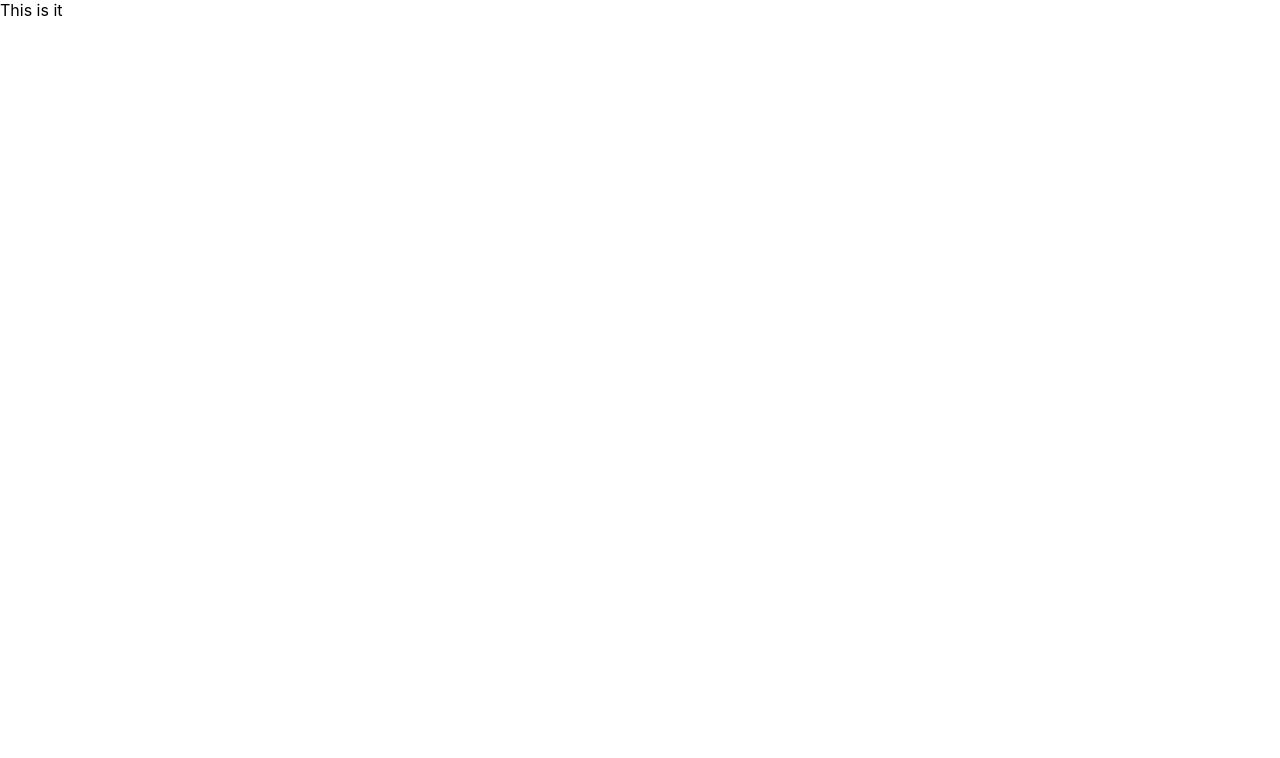
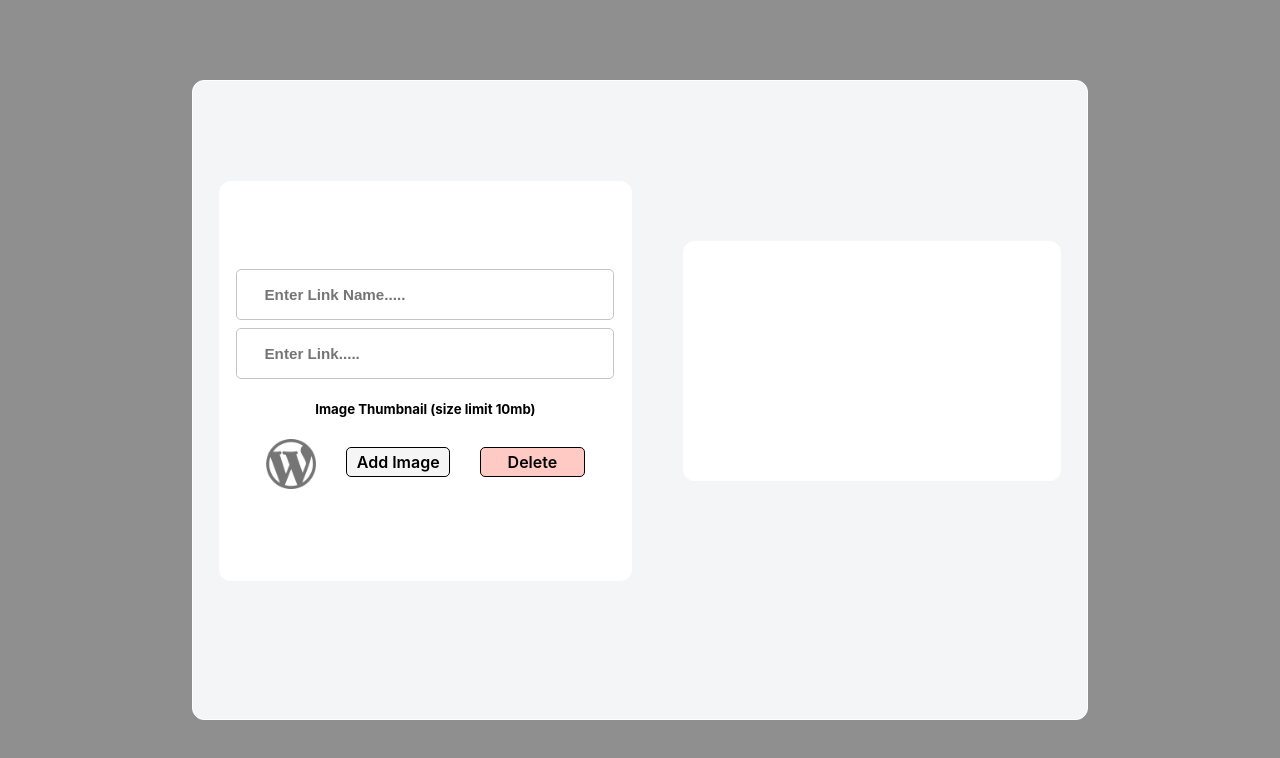
Before and after one commit to Trung28899/Custom-Components, a React (Create React App) app: page / in a window 1280 px wide. Shown: the top 758 px of the page. Built offline with nearby package versions, Linux system fonts and the light colour scheme.

Commit message:
working on modal

```diff
--- a/src/App.js
+++ b/src/App.js
@@ -1,5 +1,11 @@
+import ModalScreen from "./screen/ModalScreen/ModalScreen";
+
 function App() {
-  return <div>This is it</div>;
+  return (
+    <div style={{ backgroundColor: "white" }}>
+      <ModalScreen />
+    </div>
+  );
 }
 
 export default App;
--- /dev/null
+++ b/src/components/BackDrop/BackDrop.css
@@ -0,0 +1,17 @@
+.Backdrop {
+  position: fixed;
+  z-index: 105;
+  top: 0;
+  left: 0;
+  width: 100%;
+  height: 120%;
+  background-color: rgba(116, 116, 116, 0.8);
+}
+
+.BackdropOpen {
+  display: block;
+}
+
+.BackdropClosed {
+  display: none;
+}
--- /dev/null
+++ b/src/components/BackDrop/BackDrop.js
@@ -0,0 +1,13 @@
+import React from "react";
+
+import "./BackDrop.css";
+
+const backdrop = (props) => {
+  const cssClasses = [
+    "Backdrop",
+    props.show ? "BackdropOpen" : "BackdropClosed",
+  ];
+  return <div className={cssClasses.join(" ")}></div>;
+};
+
+export default backdrop;
--- /dev/null
+++ b/src/components/Modal/Modal.js
@@ -0,0 +1,46 @@
+import React, { useState } from "react";
+import classes from "./Modal.module.css";
+import SimpleTextBox from "../SimpleTextBox/SimpleTextBox";
+import wordpress from "../../assets/wordpress.png";
+
+const Modal = () => {
+  const [url, setUrl] = useState("");
+  const [title, setTitle] = useState("");
+  const [icon, setIcon] = useState(wordpress);
+  const onChangeUrl = (value) => {
+    setUrl(value);
+  };
+  const onChangeTitle = (value) => {
+    setTitle(value);
+  };
+  return (
+    <div className={classes.Modal}>
+      <div className={classes.container}>
+        <div className={classes.input}>
+          <SimpleTextBox
+            textHolder="Enter Link Name....."
+            textEntered={onChangeTitle}
+            title
+            modalShow
+          />
+          <SimpleTextBox
+            textHolder="Enter Link....."
+            textEntered={onChangeUrl}
+            modalShow
+          />
+          <div className={classes.thumbnailContainer}>
+            <h5>Image Thumbnail (size limit 10mb)</h5>
+            <div className={classes.btnContainer}>
+              <img src={icon} alt="" />
+              <div>Add Image</div>
+              <div>Delete</div>
+            </div>
+          </div>
+        </div>
+        <div className={classes.output}></div>
+      </div>
+    </div>
+  );
+};
+
+export default Modal;
--- /dev/null
+++ b/src/components/Modal/Modal.module.css
@@ -0,0 +1,149 @@
+.Modal {
+  position: fixed;
+  z-index: 200;
+  border: 1px solid #fff;
+  border-radius: 12px;
+  background-color: rgb(243, 245, 246);
+  padding-bottom: 40px;
+  text-align: center;
+  box-sizing: border-box;
+  top: 10vh;
+  left: 15vw;
+  width: 70vw;
+  transition: all 0.5s linear;
+  height: 80vh;
+}
+
+.ModalOpen {
+  opacity: 1;
+  transform: translateY(0);
+}
+
+/* opacity: 0 make the component disappear*/
+.ModalClosed {
+  opacity: 0;
+  transform: translateY(-150%);
+}
+
+.container {
+  display: flex;
+  justify-content: space-evenly;
+}
+
+.input,
+.output {
+  border-radius: 12px;
+  background-color: white;
+  margin: 5vh 2vw;
+}
+
+.input {
+  flex: 1;
+  height: 30vh;
+  margin-top: 12.5vh;
+  padding-top: 10vh;
+  padding-bottom: 10vh;
+  padding-left: 2%;
+  padding-right: 2%;
+}
+
+.output {
+  flex: 1;
+  height: 30vh;
+  margin-top: 20vh;
+}
+
+.thumbnailContainer img {
+  width: 50px;
+  height: 50px;
+  border-radius: 12px;
+}
+
+.btnContainer {
+  display: flex;
+  justify-content: space-evenly;
+}
+
+.btnContainer div {
+  height: 3vh;
+  width: 8vw;
+  border-radius: 5px;
+  padding-top: 0.5vh;
+  border: 1px solid black;
+  cursor: pointer;
+  font-weight: 600;
+  margin-top: 1vh;
+}
+
+.btnContainer div:nth-of-type(1) {
+  background-color: whitesmoke;
+}
+
+.btnContainer div:nth-of-type(1):hover {
+  background-color: rgb(223, 223, 223);
+}
+
+.btnContainer div:nth-of-type(2) {
+  background-color: rgb(255, 202, 196);
+}
+
+.btnContainer div:nth-of-type(2):hover {
+  background-color: rgb(253, 173, 165);
+}
+
+@media screen and (max-width: 1025px) {
+  .Modal {
+    top: 0vh;
+    left: 0vw;
+    width: 100vw;
+    height: 100vh;
+  }
+
+  .input,
+  .output {
+    background-color: white;
+    margin: 10vh 2vw;
+  }
+}
+
+/*
+    Styling Tablet
+*/
+@media screen and (min-height: 1000px) and (max-width: 1025px) {
+  .input,
+  .output {
+    background-color: white;
+    margin: 15vh 3vw;
+  }
+
+  .input {
+    flex: 1;
+    height: 60vh;
+  }
+
+  .output {
+    height: 15vh;
+  }
+}
+
+@media screen and (max-width: 600px) {
+  /* .Modal {
+    background-color: white;
+  } */
+
+  .container {
+    flex-direction: column;
+    margin-top: 10vh;
+  }
+
+  .input,
+  .output {
+    background-color: red;
+    width: 90vw;
+    margin: 0vh auto;
+  }
+
+  .input {
+    flex: 1;
+  }
+}
--- /dev/null
+++ b/src/components/NewLinkBox/NewLinkBox.module.css
@@ -0,0 +1,111 @@
+.LinkBox {
+  position: relative;
+  display: flex;
+  justify-content: space-between;
+  background-color: rgba(255, 255, 255, 0.85);
+  border: 0.735088px solid #e4e4e4;
+  max-width: 360px;
+  margin: 20px auto;
+  height: 60px;
+  border-radius: 7px;
+  cursor: pointer;
+  backdrop-filter: blur(15.4368px);
+  padding: 10px;
+
+  -moz-box-shadow: 3px 3px 3px #ccc;
+  -webkit-box-shadow: 3px 3px 3px #ccc;
+  box-shadow: 3px 3px 3px #ccc;
+}
+
+.LinkBoxPreview {
+  position: relative;
+}
+
+.pPreview {
+  position: relative;
+}
+
+.socialIconWrapper {
+  position: relative;
+  flex: 1;
+}
+
+.iconPlate {
+  border-radius: 50%;
+  width: 60px;
+  height: 60px;
+}
+
+.socialIcon {
+  height: 30px;
+  margin-top: 15px;
+}
+
+.emailIcon {
+  height: 20px;
+  margin-top: 20px;
+}
+
+.content {
+  position: relative;
+  font-size: 1rem;
+  flex: 2;
+  margin: auto auto;
+  padding-top: 0.85vh;
+}
+
+.directIcon {
+  position: relative;
+  font-size: 1rem;
+  flex: 1;
+  margin: auto;
+}
+
+.contentOver25 {
+  height: 80px !important;
+}
+
+.contentOver35 {
+  height: 120px !important;
+}
+
+.LinkBoxNoImg {
+  display: grid;
+  grid-template-columns: 100%;
+}
+
+.h2LongString {
+  left: -19%;
+}
+
+.h2noImg {
+  position: relative;
+  text-align: center;
+}
+
+.p {
+  font-weight: 600;
+  font-size: 17.6421px;
+  margin: 0 0 5px;
+}
+
+@media screen and (max-width: 600px) {
+  .LinkBox {
+    margin: 12px auto;
+    height: 60px;
+    padding: 10px;
+    width: 80vw;
+  }
+  .p {
+    font-weight: 600;
+    font-size: 0.9rem;
+    margin: 0 0 5px;
+  }
+  .LinkBoxPreview {
+    width: 65vw !important;
+  }
+
+  .pPreview {
+    font-size: 0.6rem !important;
+  }
+}
--- /dev/null
+++ b/src/components/SimpleTextBox/SimpleTextBox.js
@@ -0,0 +1,59 @@
+import React, { useState, useEffect } from "react";
+import classes from "./SimpleTextBox.module.css";
+
+const SimpleTextBox = ({
+  title,
+  textEntered,
+  textHolder,
+  modalShow,
+  defaultValue,
+}) => {
+  const [titleLong, setTitleLong] = useState(false);
+  const [value, setValue] = useState("");
+  let noticeString = null;
+  let cssClasses = [classes.input];
+
+  if (title && titleLong) {
+    noticeString = (
+      <small className={classes.maxLengthReached}>
+        Tên quá dài (quá 50 ký tự)
+      </small>
+    );
+    cssClasses.push(classes.maxLengthReached);
+  }
+
+  useEffect(() => {
+    if (modalShow === false) {
+      setValue("");
+    }
+    if (defaultValue) {
+      setValue(defaultValue);
+    }
+  }, [modalShow, defaultValue]);
+
+  const updateInput = (event) => {
+    textEntered(event.target.value);
+  };
+
+  return (
+    <>
+      <input
+        type="text"
+        placeholder={textHolder}
+        className={cssClasses.join(" ")}
+        onChange={(event) => {
+          const eventValue = event.target.value;
+          title && eventValue.length > 50
+            ? setTitleLong(true)
+            : setTitleLong(false);
+          setValue(eventValue);
+          return updateInput(event);
+        }}
+        value={value}
+      ></input>
+      {noticeString}
+    </>
+  );
+};
+
+export default SimpleTextBox;
--- /dev/null
+++ b/src/components/SimpleTextBox/SimpleTextBox.module.css
@@ -0,0 +1,39 @@
+.input {
+  position: relative;
+  width: 100%;
+  border: 1px solid #c4c4c4;
+  border-radius: 5px;
+  padding: 16px 27px;
+  font-size: 0.95rem;
+  font-weight: 800;
+  color: #000000;
+  outline: none;
+  box-sizing: border-box;
+  transition: 0.3s;
+  margin-top: 1vh;
+}
+
+.input:focus {
+  outline: none !important;
+  background: rgba(41, 96, 237, 0.05);
+  border: 1px solid #2960ed;
+  box-sizing: border-box;
+  border-radius: 5px;
+}
+
+.maxLengthReached {
+  color: red;
+}
+
+.maxLengthReached small {
+  position: relative;
+  margin-top: 1vh;
+}
+
+@media screen and (max-width: 767px) {
+  .input {
+    font-weight: 800;
+    padding: 12px 20px;
+    font-size: 0.75rem;
+  }
+}
--- /dev/null
+++ b/src/screen/ModalScreen/ModalScreen.js
@@ -0,0 +1,14 @@
+import React from "react";
+import BackDrop from "../../components/BackDrop/BackDrop";
+import Modal from "../../components/Modal/Modal";
+
+const ModalScreen = () => {
+  return (
+    <div>
+      <Modal />
+      <BackDrop show />
+    </div>
+  );
+};
+
+export default ModalScreen;
```
Also changed, not shown: src/components/NewLinkBox/NewLinkBox.js (added, +58 -0 lines), src/assets/wordpress.png (added), 1 other file (tests, documents, lock files or other folders).
